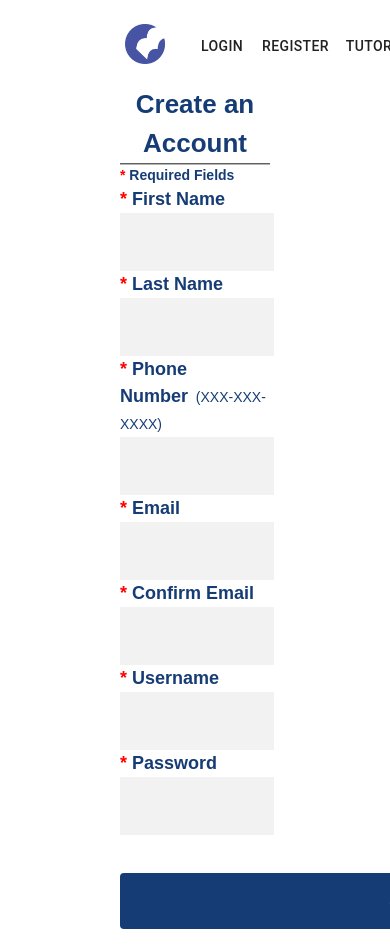
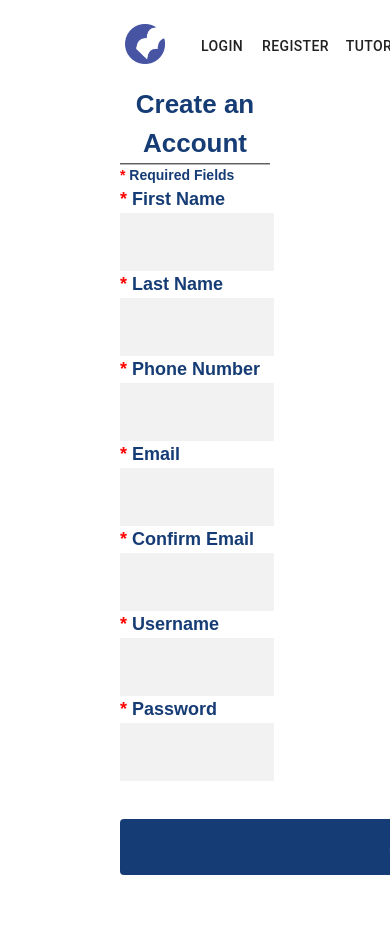
Before and after one commit to Firius0408/MasterTutoring, a React (Create React App) app in the folder frontend/: page /RegistrationForm in a window 390 px wide. Shown: the top 949 px of the page. After the commit the page ends 895 px from the top, so only its background shows below. Built offline with nearby package versions, Linux system fonts and the light colour scheme.

Commit message:
removed phone number instruction label

```diff
--- a/frontend/src/registerForm.js
+++ b/frontend/src/registerForm.js
@@ -96,7 +96,6 @@ class RegistrationForm extends React.Component {
 
                 <label>
                     Phone Number
-                    <div className='div-phone-example'>&nbsp;&nbsp;(XXX-XXX-XXXX)</div>
                     <input type="text" value={this.state.phoneNumber} onChange={this.handlePhoneNumberChange} />
                 </label>
 
```
